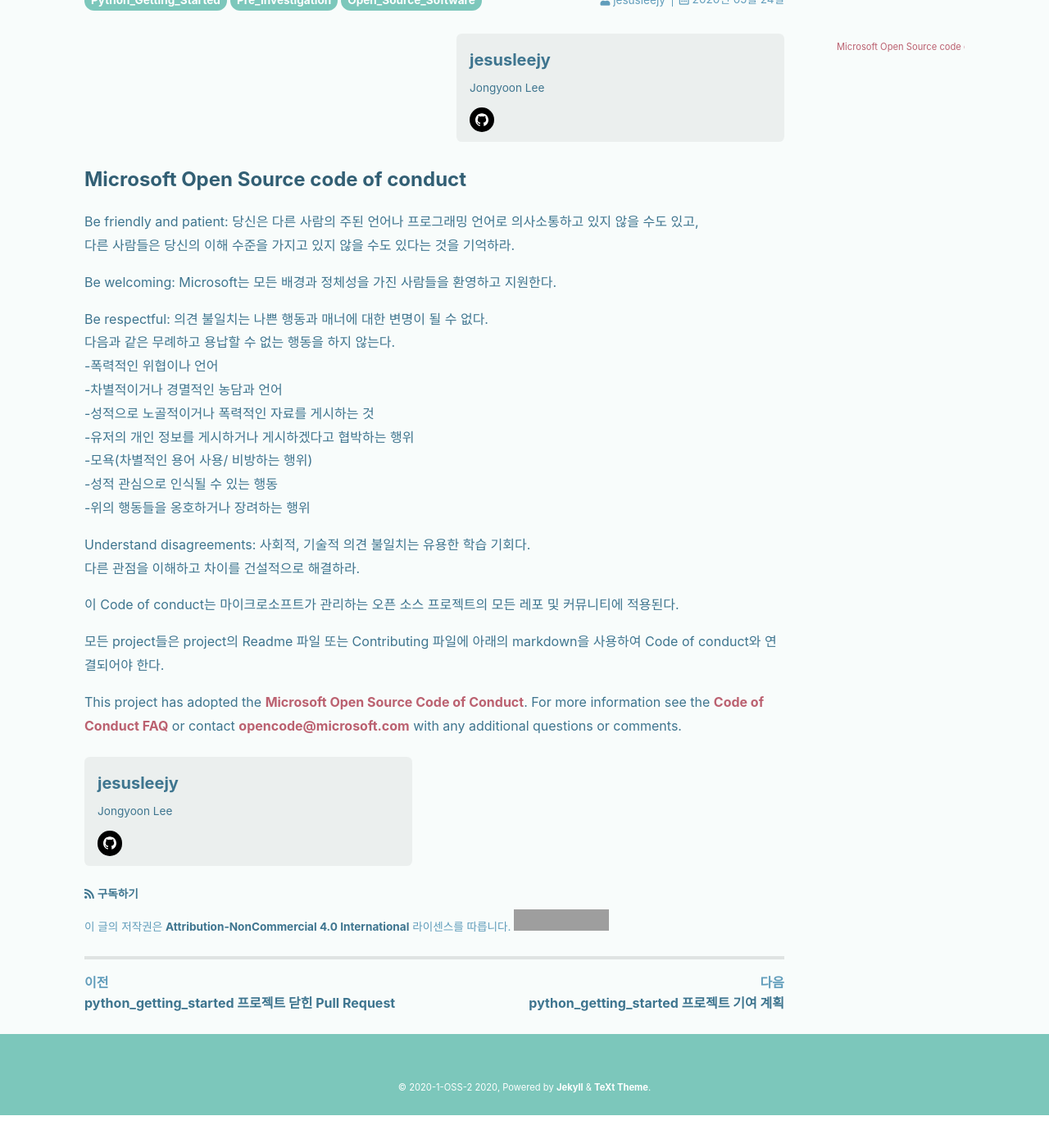
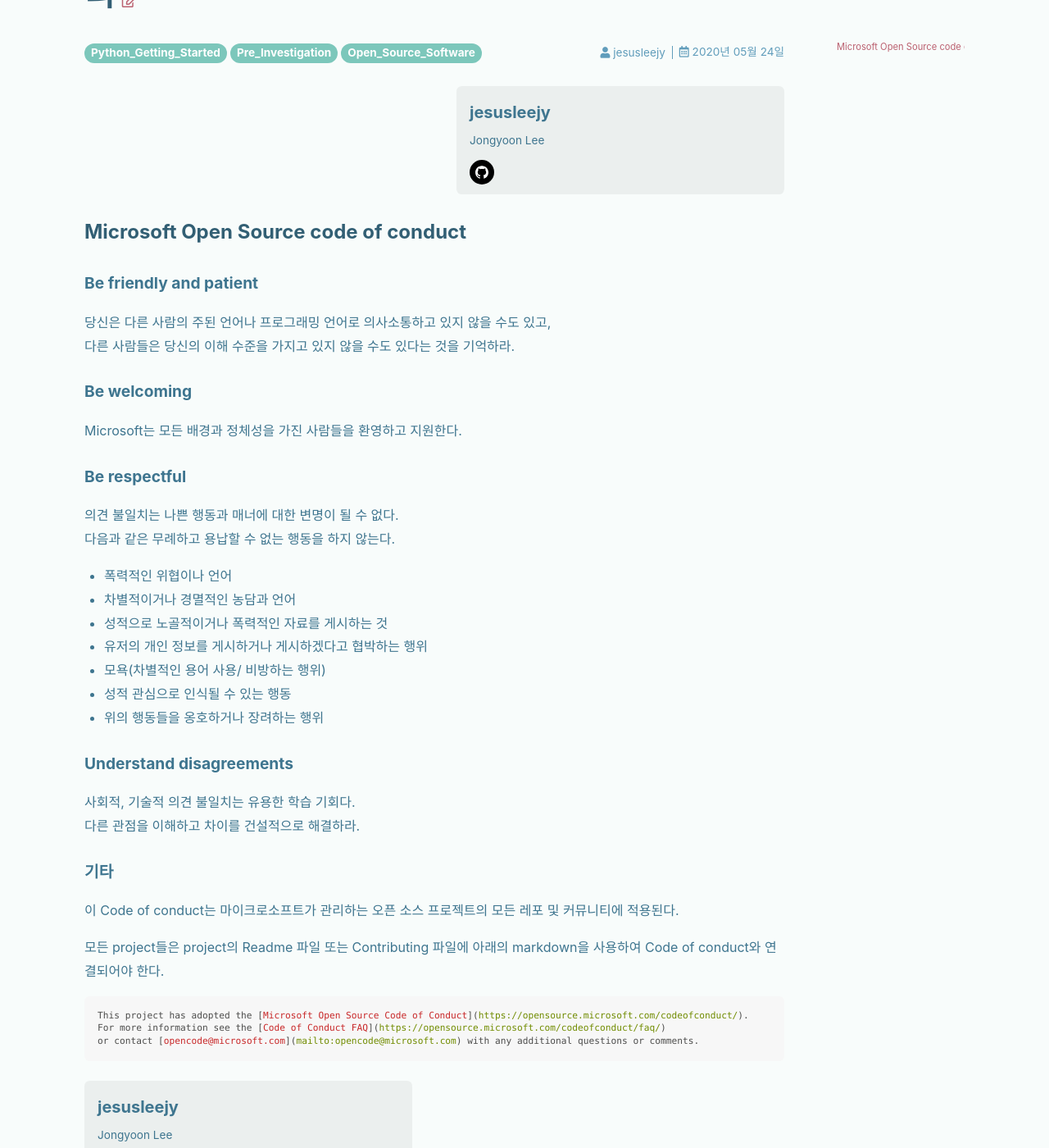
Before and after one commit to 20-1-SKKU-OSS/2020-1-OSS-2, a Jekyll site: the page built from docs/_posts/2020-05-24-Code-of-Conduct.md, in a window 1280 px wide and 1400 px high, scrolled down 231 px. Shown: the whole window at 82% size. Built offline with Jekyll 4.4.1, drawn with Linux system fonts in a browser that asks for light colours; nearby versions of some CDN libraries; before the commit the page ends 1591 px from its top, so only the background shows below that; some of the changed text lies outside the part shown; grey boxes are pictures that could not be loaded.

Commit message:
Better Formatting
작성된 문서들 markdown 문법 개선(추가 수정이 필요할 수 있음)

````diff
--- a/docs/_posts/2020-05-24-Code-of-Conduct.md
+++ b/docs/_posts/2020-05-24-Code-of-Conduct.md
@@ -1,5 +1,5 @@
 ---
-title: Microsoft Open Source Code of Conduct
+title: Microsoft Open Source Code of Conduct 정리
 author: jesusleejy
 show_author_profile: true
 tags: Python_Getting_Started Pre_Investigation Open_Source_Software
@@ -7,28 +7,35 @@ tags: Python_Getting_Started Pre_Investigation Open_Source_Software
 
 ### Microsoft Open Source code of conduct
 
-Be friendly and patient: 당신은 다른 사람의 주된 언어나 프로그래밍 언어로 의사소통하고 있지 않을 수도 있고,
+#### Be friendly and patient
+당신은 다른 사람의 주된 언어나 프로그래밍 언어로 의사소통하고 있지 않을 수도 있고,
 다른 사람들은 당신의 이해 수준을 가지고 있지 않을 수도 있다는 것을 기억하라.
 
-Be welcoming: Microsoft는 모든 배경과 정체성을 가진 사람들을 환영하고 지원한다.
+#### Be welcoming
+Microsoft는 모든 배경과 정체성을 가진 사람들을 환영하고 지원한다.
 
-Be respectful: 의견 불일치는 나쁜 행동과 매너에 대한 변명이 될 수 없다.
+#### Be respectful
+의견 불일치는 나쁜 행동과 매너에 대한 변명이 될 수 없다.
 다음과 같은 무례하고 용납할 수 없는 행동을 하지 않는다.
--폭력적인 위협이나 언어
--차별적이거나 경멸적인 농담과 언어
--성적으로 노골적이거나 폭력적인 자료를 게시하는 것
--유저의 개인 정보를 게시하거나 게시하겠다고 협박하는 행위
--모욕(차별적인 용어 사용/ 비방하는 행위)
--성적 관심으로 인식될 수 있는 행동
--위의 행동들을 옹호하거나 장려하는 행위
+- 폭력적인 위협이나 언어
+- 차별적이거나 경멸적인 농담과 언어
+- 성적으로 노골적이거나 폭력적인 자료를 게시하는 것
+- 유저의 개인 정보를 게시하거나 게시하겠다고 협박하는 행위
+- 모욕(차별적인 용어 사용/ 비방하는 행위)
+- 성적 관심으로 인식될 수 있는 행동
+- 위의 행동들을 옹호하거나 장려하는 행위
 
-Understand disagreements: 사회적, 기술적 의견 불일치는 유용한 학습 기회다.
+#### Understand disagreements
+사회적, 기술적 의견 불일치는 유용한 학습 기회다.
 다른 관점을 이해하고 차이를 건설적으로 해결하라.
 
+#### 기타
 이 Code of conduct는 마이크로소프트가 관리하는 오픈 소스 프로젝트의 모든 레포 및 커뮤니티에 적용된다.
 
 모든 project들은 project의 Readme 파일 또는 Contributing 파일에 아래의 markdown을 사용하여 Code of conduct와 연결되어야 한다.
 
+```markdown
 This project has adopted the [Microsoft Open Source Code of Conduct](https://opensource.microsoft.com/codeofconduct/).
 For more information see the [Code of Conduct FAQ](https://opensource.microsoft.com/codeofconduct/faq/)
 or contact [opencode@microsoft.com](mailto:opencode@microsoft.com) with any additional questions or comments.
+```
````
Also changed, not shown: docs/_posts/2020-05-24-About-MIT-Liscense.md (+2 -1 lines), docs/_posts/2020-05-24-Closed-Pull-Request.md (+8 -6 lines), docs/_posts/2020-05-24-Project-Contribute-Plan.md (+1 -1 lines), docs/_posts/2020-05-24-Project-Introduction.md (+21 -7 lines), docs/_posts/2020-05-24-Recent-Issues.md (+1 -1 lines).
